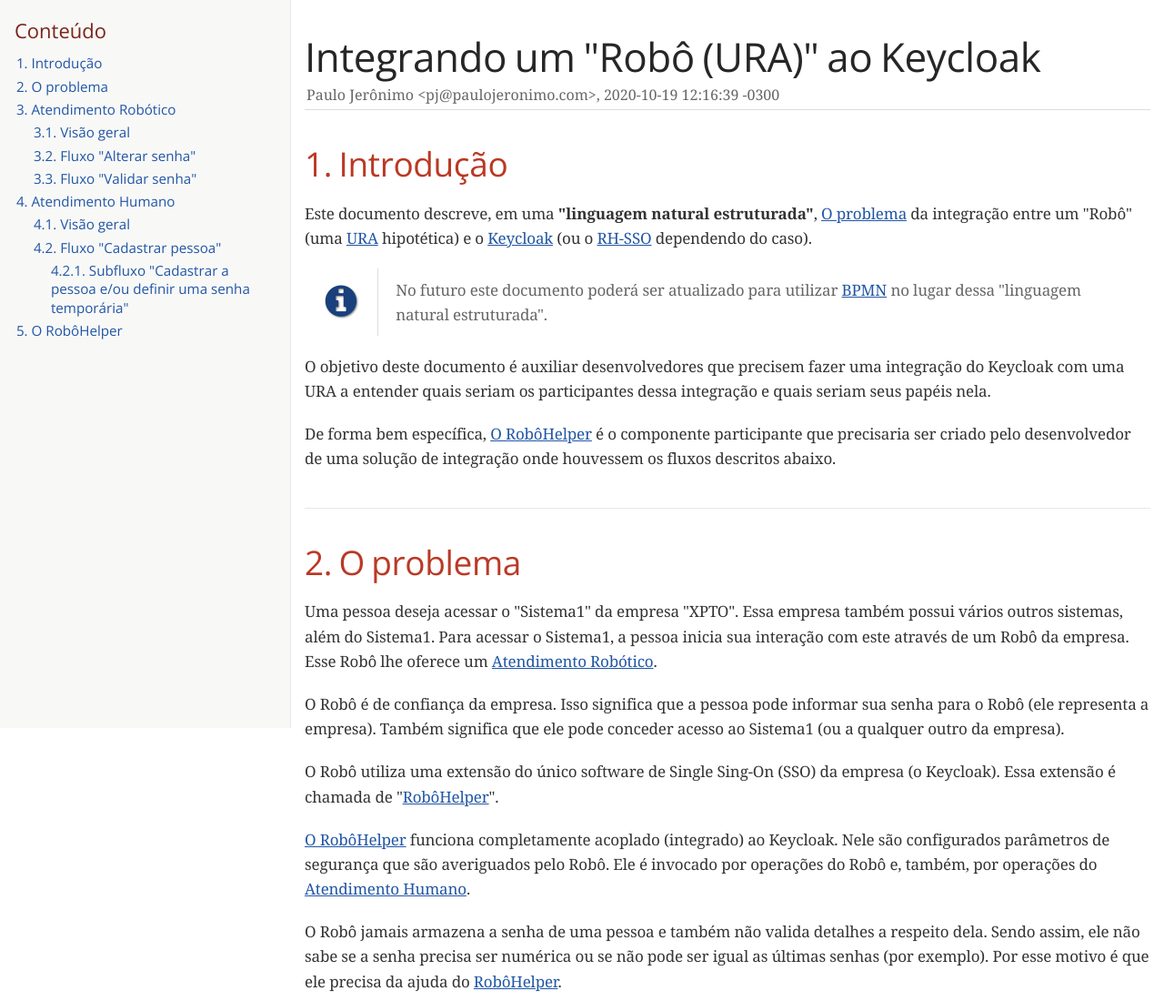
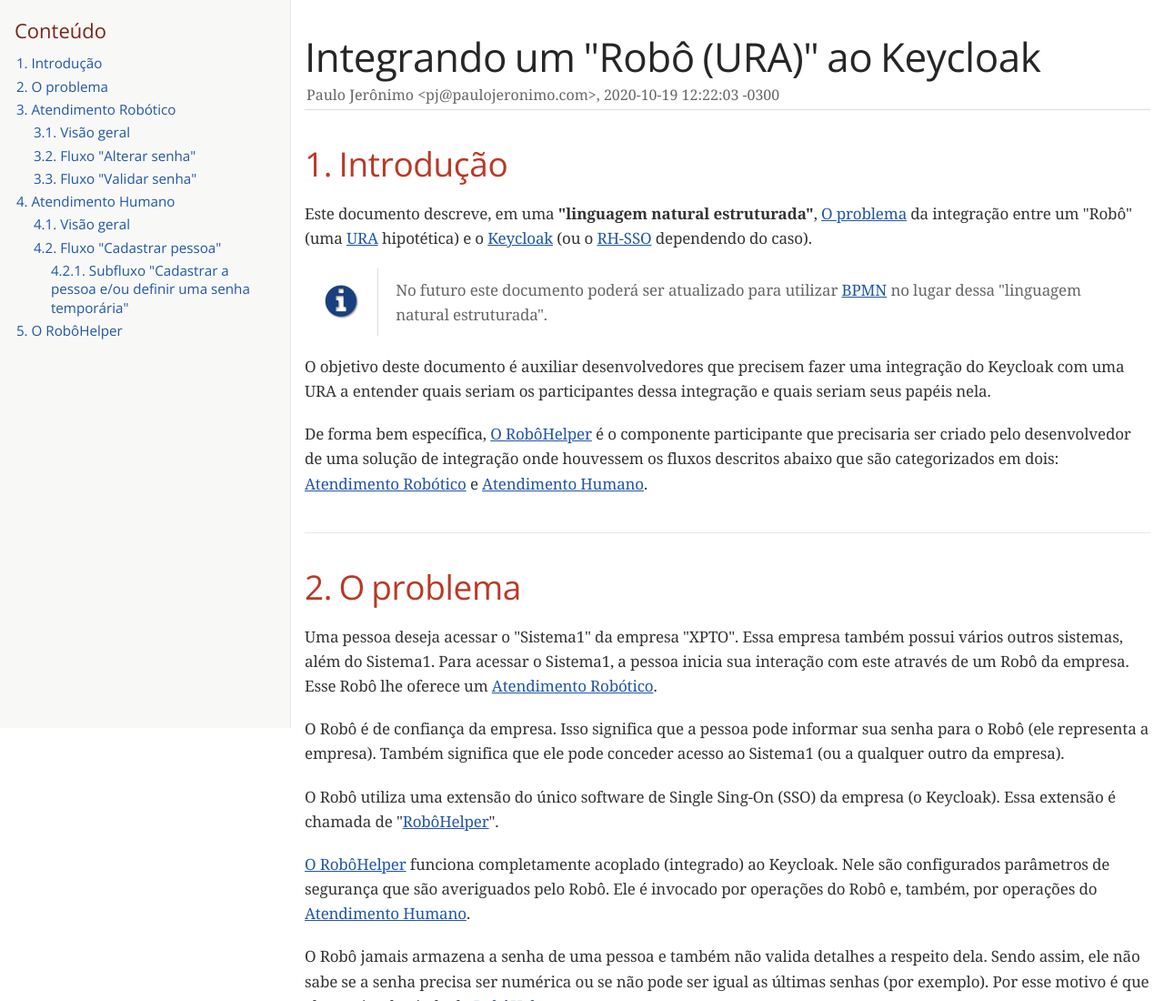
Before and after one commit to paulojeronimo/keycloak-robot-integration, a plain HTML site: page index.html in a window 1280 px wide. Shown: the top 1100 px of the page at 91% size. Drawn offline with nearby package versions, Linux system fonts and the light colour scheme; a web font is replaced by a local one.

Commit message:
Published at Mon Oct 19 12:22:07 -03 2020

```diff
--- a/index.html
+++ b/index.html
@@ -5,7 +5,7 @@
 <meta http-equiv="X-UA-Compatible" content="IE=edge">
 <meta name="viewport" content="width=device-width, initial-scale=1.0">
 <meta name="generator" content="Asciidoctor 2.0.10">
-<meta name="author" content="Paulo Jerônimo &lt;pj@paulojeronimo.com&gt;, 2020-10-19 12:16:39 -0300">
+<meta name="author" content="Paulo Jerônimo &lt;pj@paulojeronimo.com&gt;, 2020-10-19 12:22:03 -0300">
 <title>Integrando um "Robô (URA)" ao Keycloak</title>
 <link rel="stylesheet" href="https://fonts.googleapis.com/css?family=Open+Sans:300,300italic,400,400italic,600,600italic%7CNoto+Serif:400,400italic,700,700italic%7CDroid+Sans+Mono:400,700">
 <style>
@@ -442,7 +442,7 @@
 <div id="header">
 <h1>Integrando um "Robô (URA)" ao Keycloak</h1>
 <div class="details">
-<span id="author" class="author">Paulo Jerônimo &lt;pj@paulojeronimo.com&gt;, 2020-10-19 12:16:39 -0300</span><br>
+<span id="author" class="author">Paulo Jerônimo &lt;pj@paulojeronimo.com&gt;, 2020-10-19 12:22:03 -0300</span><br>
 </div>
 <div id="toc" class="toc2">
 <div id="toctitle">Conteúdo</div>
@@ -505,7 +505,8 @@
 <div class="paragraph">
 <p>De forma bem específica, <a href="#o-robo-helper">O RobôHelper</a> é o componente participante
 que precisaria ser criado pelo desenvolvedor de uma solução de
-integração onde houvessem os fluxos descritos abaixo.</p>
+integração onde houvessem os fluxos descritos abaixo que são
+categorizados em dois: <a href="#atendimento-robotico">Atendimento Robótico</a> e <a href="#atendimento-humano">Atendimento Humano</a>.</p>
 </div>
 </div>
 </div>
```
